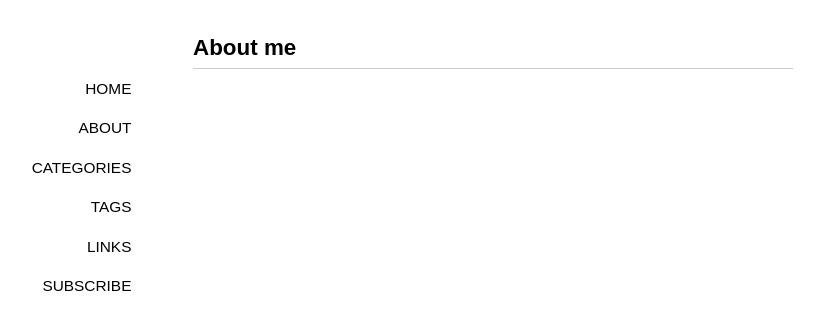
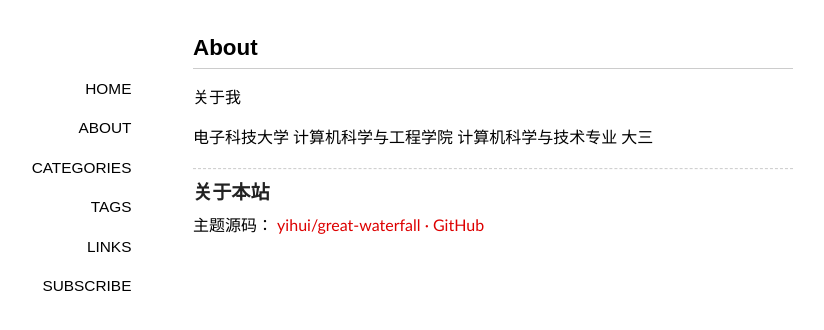
Before and after one commit to kingofctrl/hmybmny.github.io, a Jekyll site: the page built from about/index.md, in a window 1280 px wide. Shown: the top 330 px of the page, without its empty margins (147-971 px from the left). Built offline with Jekyll 4.4.1, drawn with Linux system fonts in a browser that asks for light colours; some web fonts are replaced.

Commit message:
add about me

```diff
--- a/about/index.md
+++ b/about/index.md
@@ -1,4 +1,14 @@
 ---
-title: About me
+title: About
 layout: page
 ---
+
+关于我
+
+电子科技大学 计算机科学与工程学院 计算机科学与技术专业 大三
+
+-------------
+
+### 关于本站
+
+主题源码： [yihui/great-waterfall · GitHub](https://github.com/yihui/great-waterfall)
```
